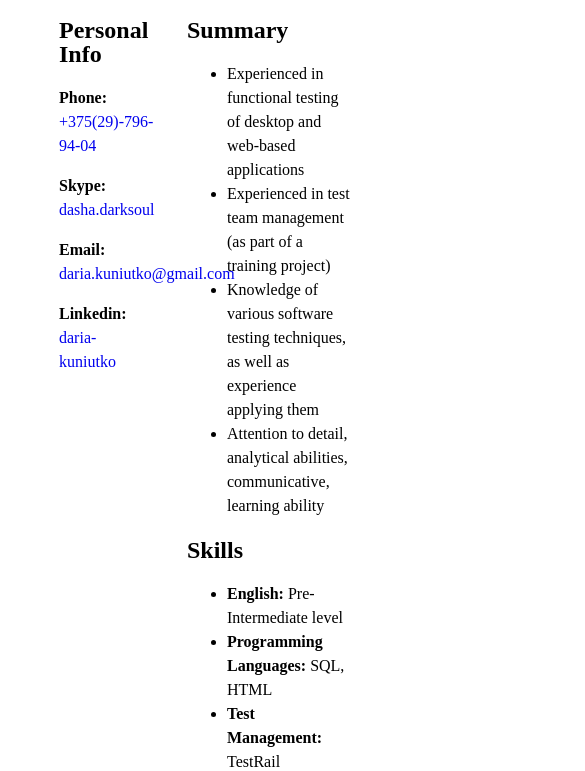
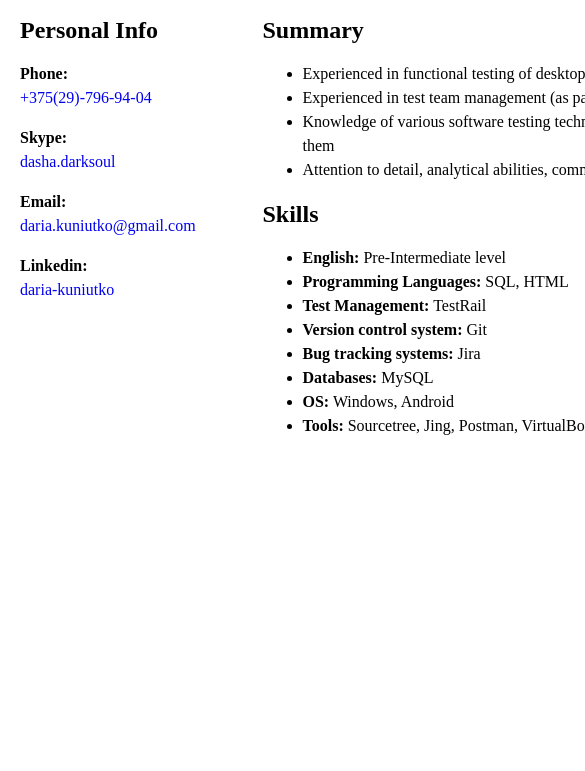
Before and after one commit to KuniutkoDaria/rsschool-cv, a plain HTML site: page index.html in a window 390 px wide. Shown: the part 218-989 px from the top of the page, 585 px wide, since content can reach past the window. After the commit the page ends 844 px from the top, so only its background shows below. Drawn offline with Linux system fonts and the light colour scheme.

Commit message:
feat: add css media-rule
Signed-off-by: KuniutkoDaria <38259171+KuniutkoDaria@users.noreply.github.com>

```diff
--- a/styles.css
+++ b/styles.css
@@ -2,6 +2,15 @@ body {
   width: 80%;
   margin: 20px auto;
   font-family: Caladea, serif;
+}
+
+@media screen and (max-width: 1000px) {
+  body {
+    width: 840px;
+    margin: 20px auto;
+    font-family: Caladea, serif;
+    line-height: 150%;
+  }
 }
 
 header {
```
